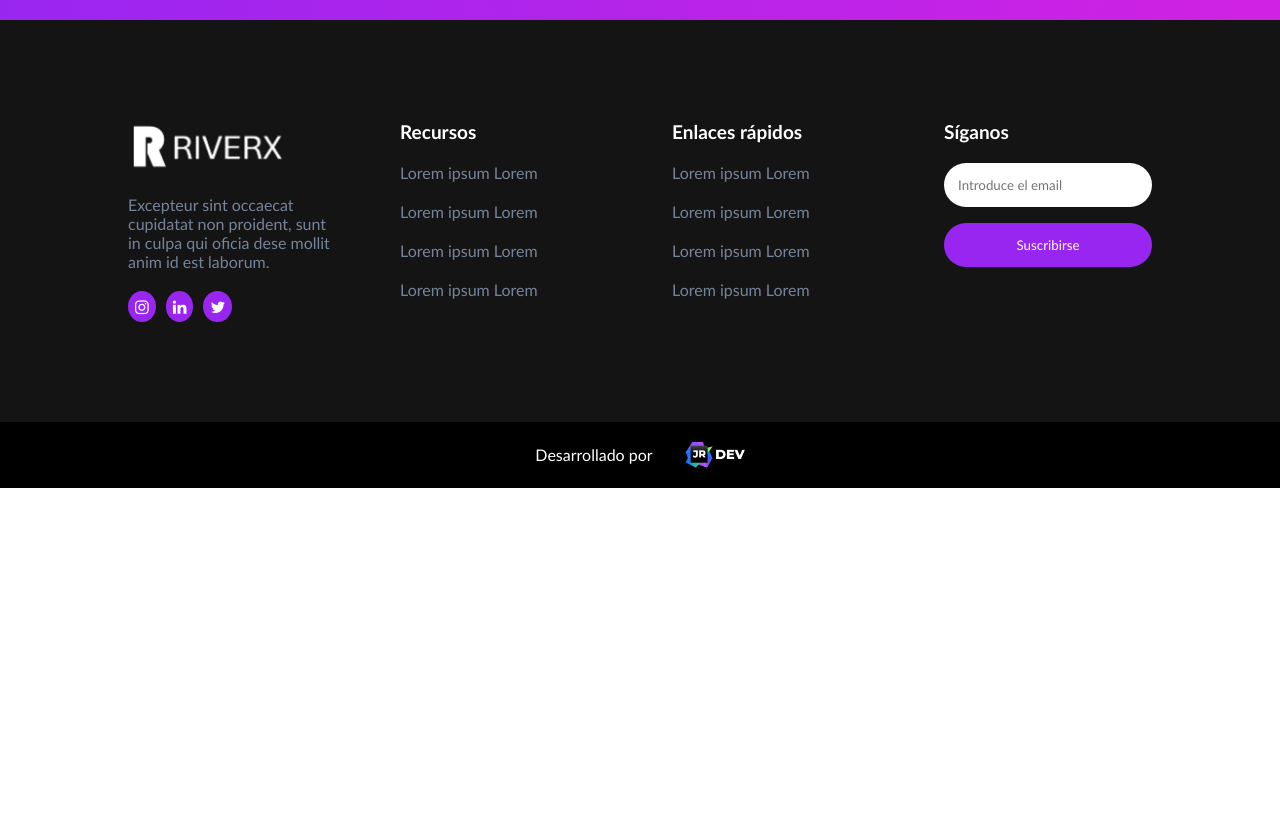
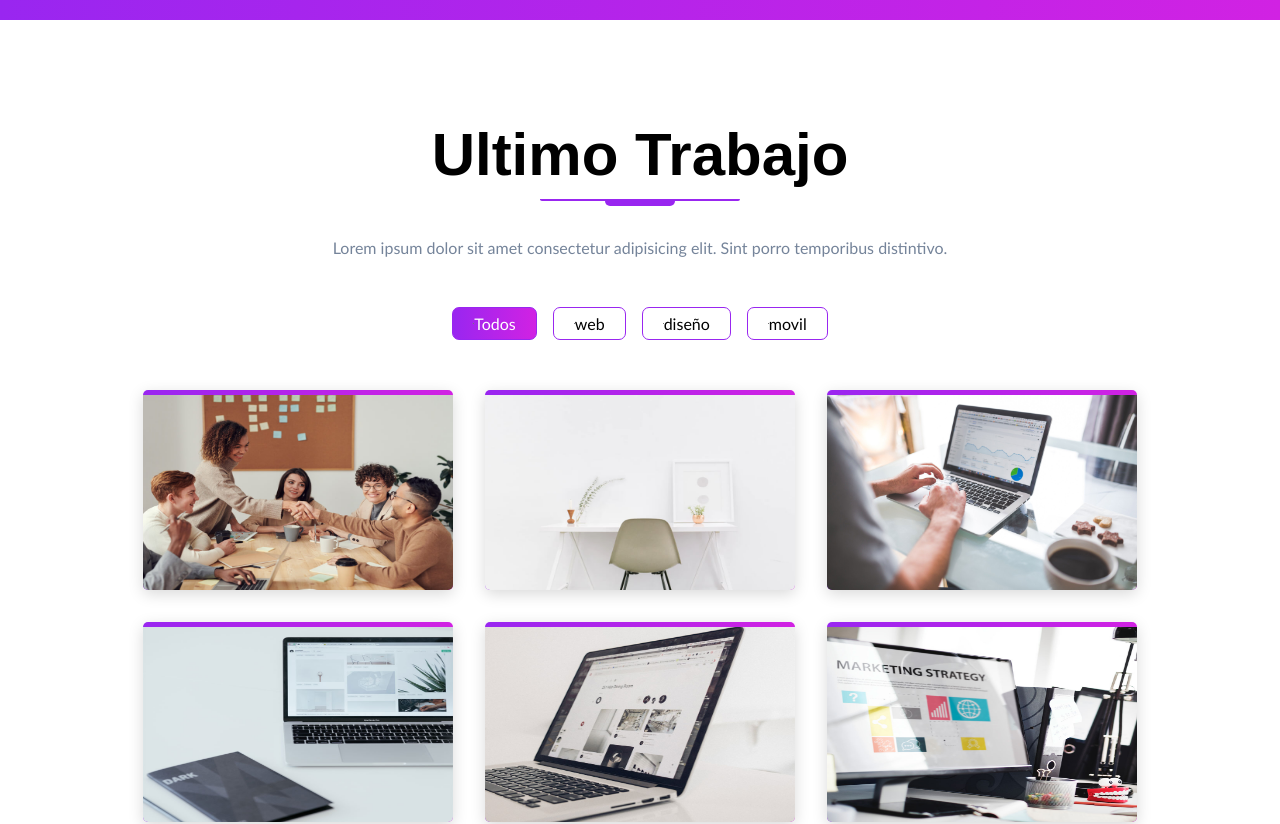
Before and after one commit to RIVERA-PRO/riverx-web, a React (Create React App) app: page / in a window 1280 px wide. Shown: the part 3300-4124 px from the top of the page. Before the commit the page ends 3788 px from the top, so only its background shows below. Built offline with nearby package versions, Linux system fonts and the light colour scheme.

Commit message:
portfolio

```diff
--- a/src/App.css
+++ b/src/App.css
@@ -44,7 +44,7 @@ body{
 
 
 
-a, .HeroText,.servisText{
+a, .HeroText,.servisText,.card{
   opacity: 0;
   animation: slideFromLeft 1s ease-in-out forwards;
   -webkit-animation: slideFromLeft 1s ease-in-out forwards;
--- a/src/Components/ButonScroll/ButonScroll.css
+++ b/src/Components/ButonScroll/ButonScroll.css
@@ -16,7 +16,7 @@
     opacity: 0; /* Establecer la opacidad inicial en 0 */
     visibility: hidden; /* Ocultar el botón inicialmente */
     animation: fadeIn 0.3s ease-in-out forwards; /* Animación de aparición con duración de 0.3 segundos */
-    z-index: 100;
+    z-index: 1;
   }
 
   @keyframes fadeIn {
--- /dev/null
+++ b/src/Components/Portfolio/Portfolio.css
@@ -0,0 +1,127 @@
+.PortfolioContain {
+    height: 100%;
+    text-align: center;
+    padding: 100px 10%;
+}
+
+.PortfolioContain h1{
+    font-size: 60px;
+    font-weight: bold;
+    font-family: "Poppins", sans-serif;
+    transition: 0.3s ease all;
+
+   }
+   .PortfolioContain p{
+    color: var(--text-color2);
+    padding-top: 2rem;
+   }
+
+   .porftolioImgGrid{
+  display: flex;
+  flex-wrap: wrap;
+  gap: 2rem;
+  justify-content: center;
+  padding-top: 50px;
+
+   }
+
+   .porftolioImgGrid img{
+     width: 100%;
+     height: 200px;
+     margin-top: 10px;
+     transition: transform 0.3s, filter 0.3s;
+     cursor: pointer;
+   }
+
+   .card{
+      width: 310px;
+      height: 200px;
+      background: linear-gradient(to right, var(--color1), var(--color3));
+      overflow: hidden;
+      display: flex;
+      justify-content: center;
+      align-items: center;
+      border-radius: 5px;
+      box-shadow: 0px 4px 15px rgba(0, 0, 0, 0.152);
+}
+
+   .card p{
+    display: none;
+    transition: 0.3s ease all;
+}
+
+   .card:hover p{
+    display: flex;
+    position: absolute;
+    z-index: 2;
+    text-align: center;
+    justify-content: center;
+    color: var(--blanco);
+    font-size: 20px;
+    font-weight: bold;
+    text-shadow: 0px 4px 25px rgba(0, 0, 0, 0.659);
+    background: linear-gradient(to right, var(--color1), var(--color3));
+    align-items: center;
+    padding: 10px;
+    border-radius:7px ;
+    cursor: pointer;
+    transition: 0.3s ease all;
+}
+   .card:hover img{
+    transform: scale(1.05); /* Zoom in */
+    filter: grayscale(70%);
+    transition: transform 0.3s, filter 0.3s;
+
+   }
+
+
+   .bg-red {
+    background: linear-gradient(to right, var(--color1), var(--color3));
+    cursor: pointer;
+    border: 1px solid var(--color1);
+    padding: 6px 20px;
+    transition: 0.3s ease all;
+    border-radius: 7px;
+    color: var(--blanco);
+
+}
+
+
+  .input{
+    background-color: transparent;
+    border: 1px solid var(--color1);
+    padding: 6px 20px;
+    cursor: pointer;
+    transition: 0.3s ease all;
+    border-radius: 7px;
+}
+  .input:hover{
+    background: linear-gradient(to right, var(--color1), var(--color3));
+    cursor: pointer;
+    transition: 0.3s ease all;
+    color: var(--blanco);
+}
+
+
+  .filtroCategoria{
+    display: flex;
+    gap: 1rem;
+    justify-content: center;
+    align-items: center;
+    padding-top: 50px;
+  }
+
+  .filtroCategoria input{
+    width: 1px;
+  }
+
+  @media (max-width: 900px){
+    .filtroCategoria{
+        overflow-x: scroll;
+        padding-left: 4rem;
+    }
+    .PortfolioContain {
+
+        padding: 100px 5%;
+    }
+  }
--- /dev/null
+++ b/src/Components/Portfolio/Portfolio.jsx
@@ -0,0 +1,117 @@
+import { React, useState } from 'react'
+import './Portfolio.css'
+import Subrayado from '../Subrayado/Subrayado'
+import img from '../../img/portfolio/portfolio-1.jpg'
+import img2 from '../../img/portfolio/portfolio-2.jpg'
+import img3 from '../../img/portfolio/portfolio-3.jpg'
+import img4 from '../../img/portfolio/portfolio-4.jpg'
+import img5 from '../../img/portfolio/portfolio-5.jpg'
+import img6 from '../../img/portfolio/portfolio-6.jpg'
+import img7 from '../../img/portfolio/portfolio-7.jpg'
+import img8 from '../../img/portfolio/portfolio-8.jpg'
+import img9 from '../../img/portfolio/portfolio-9.jpg'
+
+const porftolio = [
+    {
+        img: img,
+        'categoria': 'web',
+        'nombre': 'Proyecto'
+    },
+    {
+        img: img2,
+        'categoria': 'diseño',
+        'nombre': 'Proyecto'
+    },
+    {
+        img: img3,
+        'categoria': 'movil',
+        'nombre': 'Proyecto'
+    },
+    {
+        img: img4,
+        'categoria': 'diseño',
+        'nombre': 'Proyecto'
+    },
+    {
+        img: img5,
+        'categoria': 'movil',
+        'nombre': 'Proyecto'
+    },
+
+    {
+        img: img6,
+        'categoria': 'web',
+        'nombre': 'Proyecto'
+    },
+    {
+        img: img7,
+        'categoria': 'movil',
+        'nombre': 'Proyecto'
+    },
+    {
+        img: img8,
+        'categoria': 'diseño',
+        'nombre': 'Proyecto'
+    },
+    {
+        img: img9,
+        'categoria': 'web',
+        'nombre': 'Proyecto'
+    },
+]
+
+export default function Portfolio() {
+    const categorias = [...new Set(porftolio.map((project) => project.categoria))]; // Obtener categorías únicas
+
+    const [filtroCategoria, setFiltroCategoria] = useState('todos'); // Inicialmente, muestra todos los proyectos
+
+    const handleCategoriaChange = (event) => {
+        setFiltroCategoria(event.target.value);
+    };
+
+
+
+    return (
+        <div className='PortfolioContain'>
+            <h1>Ultimo Trabajo</h1>
+            <Subrayado />
+            <p>Lorem ipsum dolor sit amet consectetur adipisicing elit. Sint porro temporibus distintivo.</p>
+
+            <div className='filtroCategoria'>
+                <label className={filtroCategoria === 'todos' ? 'bg-red' : 'input'}>
+                    <input
+                        type='radio'
+                        name='categoria'
+                        value='todos'
+                        checked={filtroCategoria === 'todos'}
+                        onChange={handleCategoriaChange}
+                    />
+                    Todos
+                </label>
+                {categorias.map((categoria) => (
+                    <label key={categoria} className={filtroCategoria === categoria ? 'bg-red' : 'input'}>
+                        <input
+                            type='radio'
+                            name='categoria'
+                            value={categoria}
+                            checked={filtroCategoria === categoria}
+                            onChange={handleCategoriaChange}
+                        />
+                        {categoria}
+                    </label>
+                ))}
+            </div>
+
+            <div className='porftolioImgGrid'>
+                {porftolio
+                    .filter((project) => filtroCategoria === 'todos' || project.categoria === filtroCategoria)
+                    .map((project, index) => (
+                        <div className='card' key={index}>
+                            <img src={project.img} alt='' />
+                            <p>{project.nombre}</p>
+                        </div>
+                    ))}
+            </div>
+        </div>
+    );
+}
--- a/src/Layouts/IndexLayout.jsx
+++ b/src/Layouts/IndexLayout.jsx
@@ -10,6 +10,7 @@ import Marketing from '../Components/Marketing/Marketing'
 import DesarrolloWeb from '../Components/DesarrolloWeb/DesarrolloWeb'
 import Alojamiento from '../Components/Alojamiento/Alojamiento'
 import Testimonios from '../Components/Testimonios/Testimonios'
+import Portfolio from '../Components/Portfolio/Portfolio'
 export default function IndexLayout() {
     return (
         <div>
@@ -21,6 +22,7 @@ export default function IndexLayout() {
             <DesarrolloWeb />
             <Alojamiento />
             <Testimonios />
+            <Portfolio />
             <Footer />
             <Developer />
             <ButonScroll />
```
